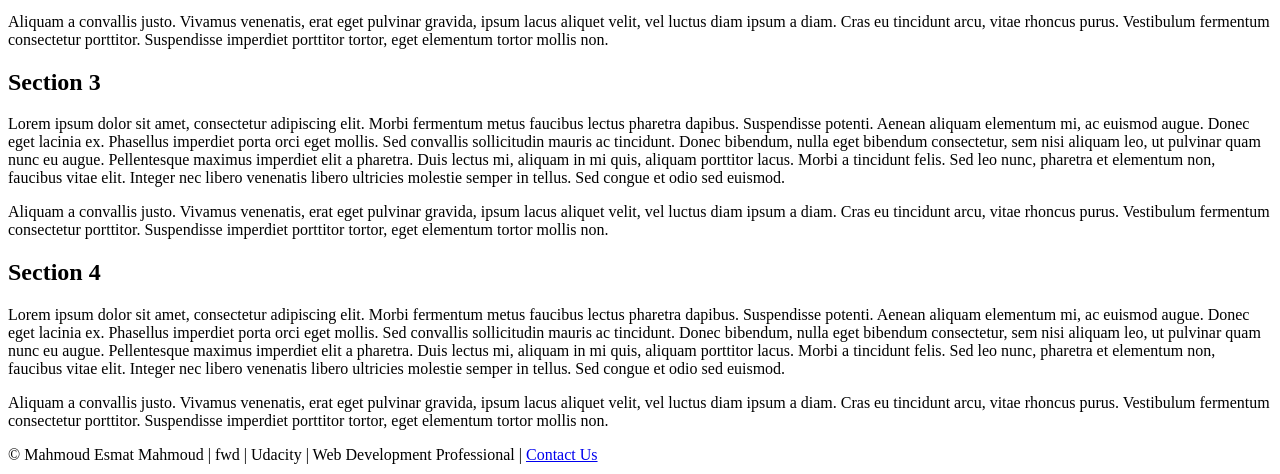
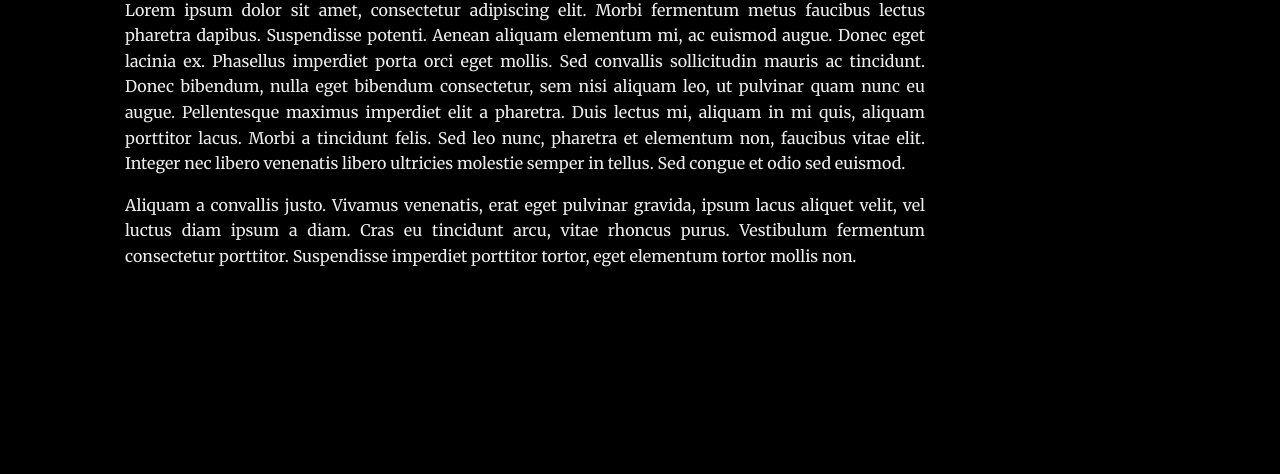
Before and after one commit to mem000/Landing-Page---Udacity-FWD-Professional-Web, a plain HTML site: page LandingPage2.html in a window 1280 px wide. Shown: the part 676-1150 px from the top of the page. Drawn offline with nearby package versions, Linux system fonts and the light colour scheme; a web font is replaced by a local one.

Commit message:
Update LandingPage2.html

```diff
--- a/LandingPage2.html
+++ b/LandingPage2.html
@@ -11,7 +11,7 @@
     <link rel="stylesheet" href="https://fonts.googleapis.com/css?family=Calligraffitti">
     <link rel="stylesheet" href="https://fonts.googleapis.com/css?family=Sora">
     <!-- Load Styles -->
-    <link rel="stylesheet" type="text/css" href="css/Landing Page 2.css">
+    <link rel="stylesheet" type="text/css" href="css/styles2.css">
     <!-- -->
     <script src="https://ajax.googleapis.com/ajax/libs/jquery/2.1.1/jquery.min.js"></script>
 
```
